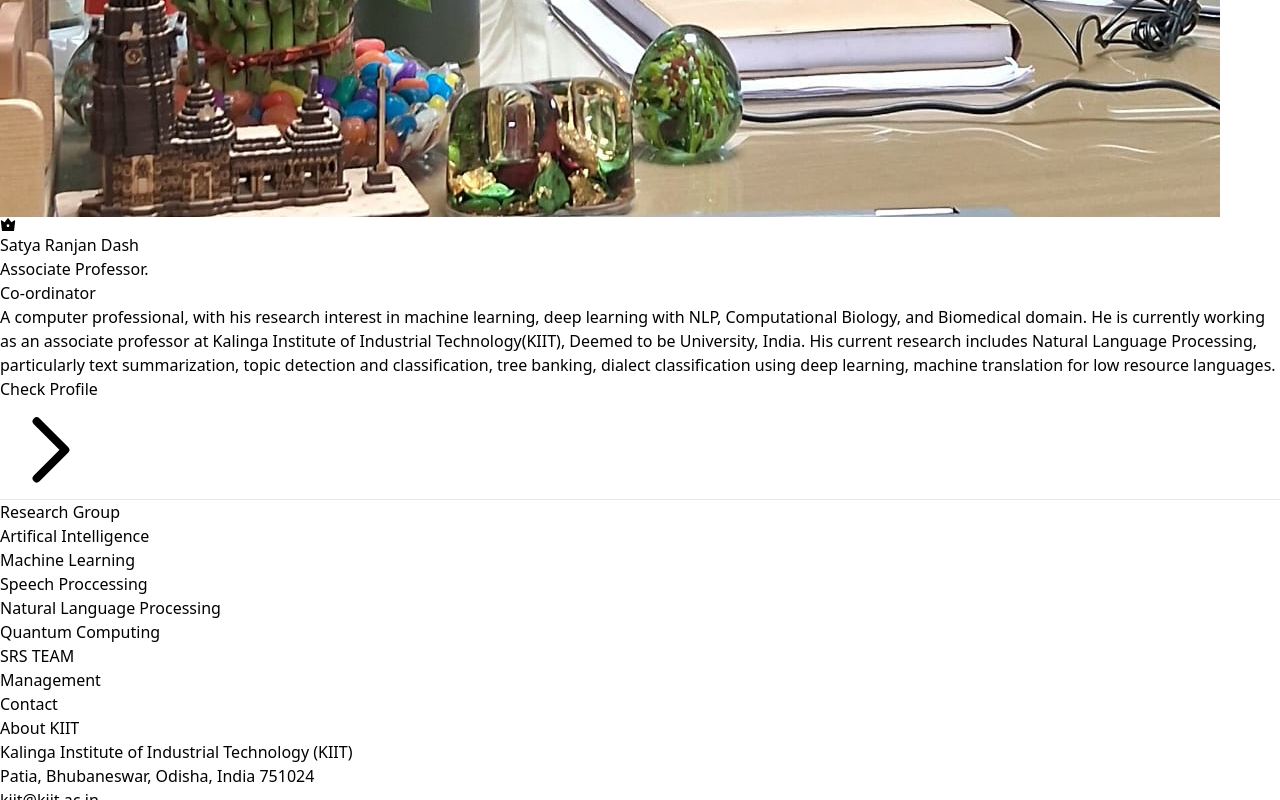
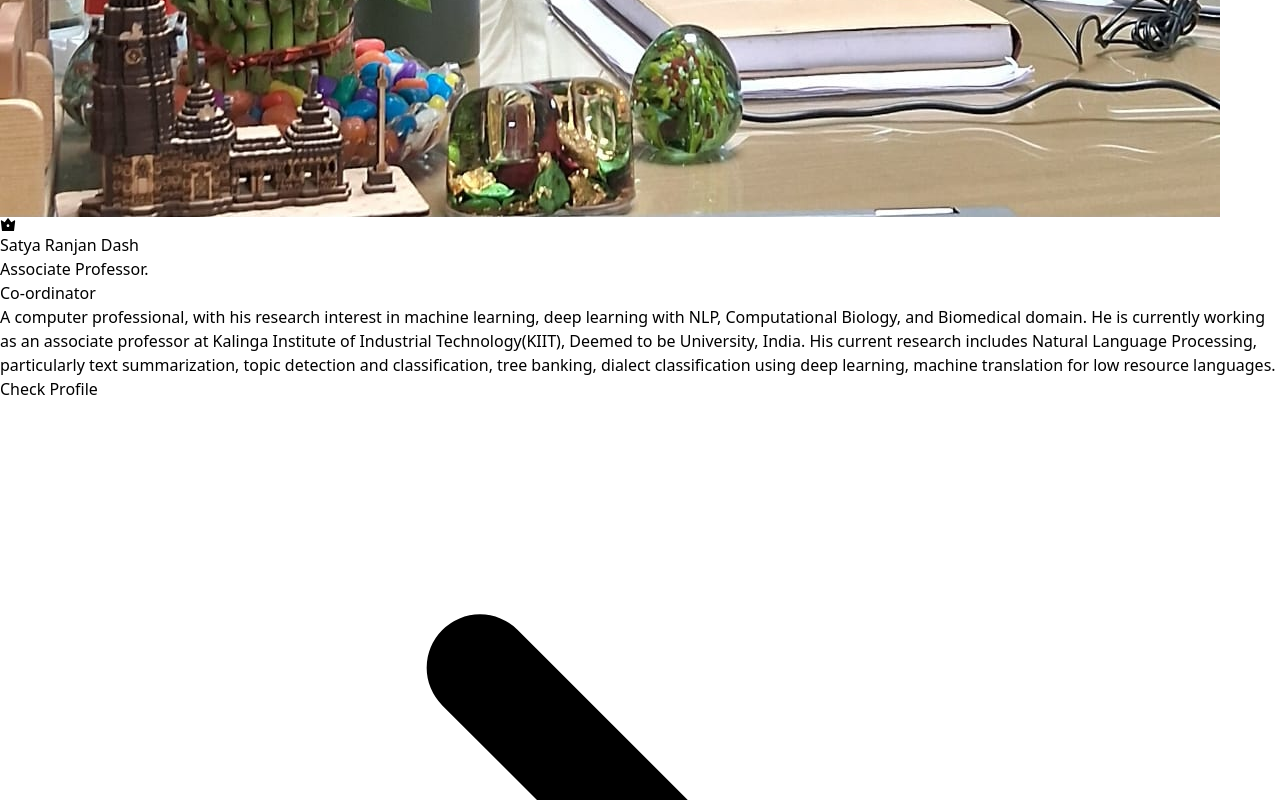
Before and after one commit to Meesujit/student_research_society_final, a React (Vite) app: page / in a window 1280 px wide. Shown: the part 11200-12000 px from the top of the page. Built offline with nearby package versions, Linux system fonts and the light colour scheme.

Commit message:
update button

```diff
--- a/src/components/Cordinator.jsx
+++ b/src/components/Cordinator.jsx
@@ -30,12 +30,12 @@ const Cordinator = () => {
                     <p className="text-lg font-semibold text-gray-600">
                     A computer professional, with his research interest in machine learning, deep learning with NLP, Computational Biology, and Biomedical domain. He is currently working as an associate professor at Kalinga Institute of Industrial Technology(KIIT), Deemed to be University, India. His current research includes Natural Language Processing, particularly text summarization, topic detection and classification, tree banking, dialect classification using deep learning, machine translation for low resource languages.
                     </p>
-                    <button className=" text-blue-600 hover:bg-blue-500 hover:text-white font-semibold py-2 px-4 border border-blue-600 rounded-sm inline-flex items-center transition duration-150 ease-in-out">
-                        <a href="https://www.researchgate.net/profile/Satya-Dash-3" target="_blank">Check Profile</a>
+                    {/* <button className=" text-blue-600 hover:bg-blue-500 hover:text-white font-semibold py-2 px-4 border border-blue-600 rounded-sm inline-flex items-center transition duration-150 ease-in-out"> */}
+                        <a href="https://www.researchgate.net/profile/Satya-Dash-3" target="_blank" className=" text-blue-600 hover:bg-blue-500 hover:text-white font-semibold py-2 px-4 border border-blue-600 rounded-sm inline-flex items-center transition duration-150 ease-in-out">Check Profile</a>
                         <svg xmlns="http://www.w3.org/2000/svg" className="h-4 w-4 ml-2" fill="none" viewBox="0 0 24 24" stroke="currentColor">
                             <path strokeLinecap="round" strokeLinejoin="round" strokeWidth={2} d="M9 5l7 7-7 7" />
                         </svg>
-                    </button>
+                    {/* </button> */}
                 </div>
             </div>
         </div>
```
